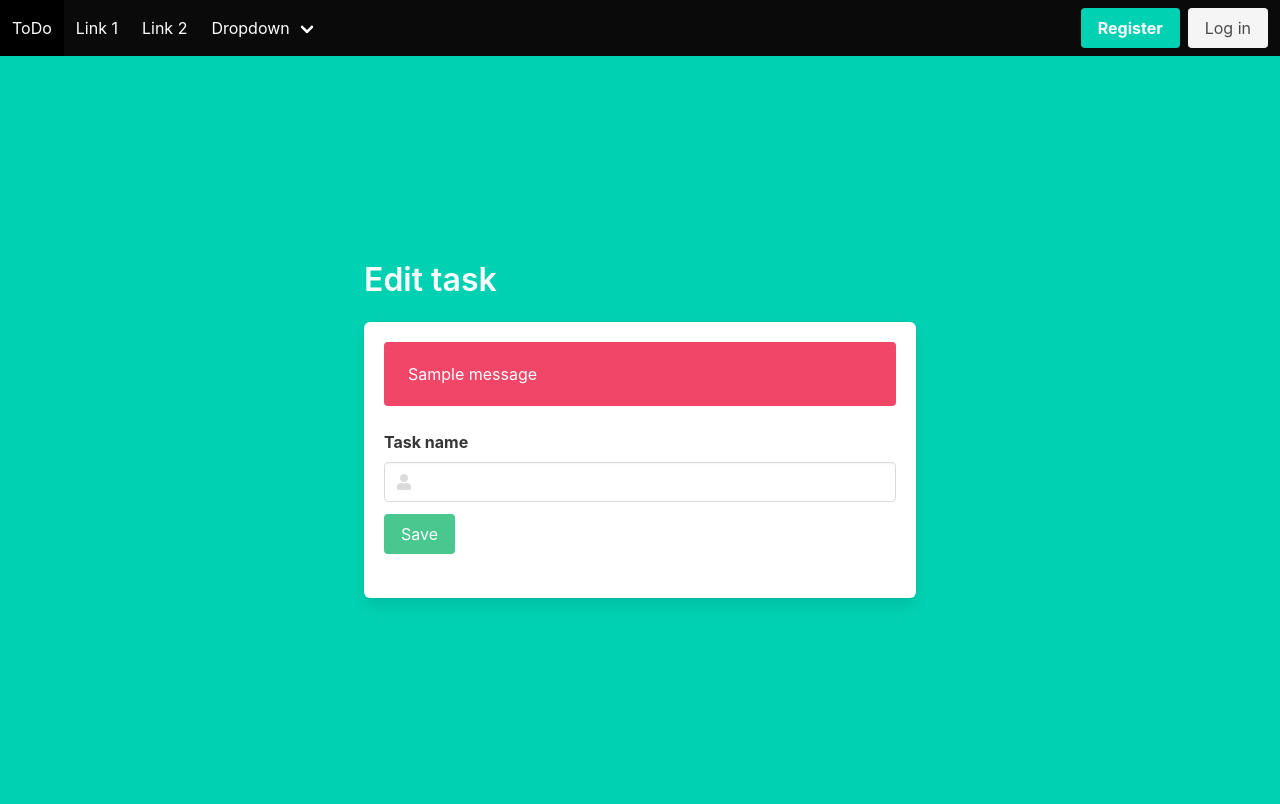
After one commit to stefanvdlugt/todo, a Flask app: template app/templates/task.html in a window 1280 px wide. The commit adds this page. Run offline with Flask 2, Linux system fonts and the light colour scheme; tables that the repository leaves empty hold one stand-in row (values such as "Sample post"); the template is opened without the code that fills it: values that come from a table or form of the project are taken from there, most other values are stand-ins (such as "Sample title", 1, 10 or a date in 2020); one stand-in notice (Sample message) is shown.

Commit message:
Allow deletion and editing of tasks.

```diff
--- /dev/null
+++ b/app/main/forms.py
@@ -0,0 +1,9 @@
+from flask_wtf import FlaskForm
+from wtforms.fields import StringField, SubmitField
+from wtforms.validators import DataRequired, Length
+from app.models import Task
+
+
+class TaskEditForm(FlaskForm):
+    taskname = StringField('Task name', validators=[DataRequired(), Length(max=100)])
+    submit = SubmitField('Save')
--- a/app/templates/index.html
+++ b/app/templates/index.html
@@ -30,8 +30,8 @@
     <tr>
         <td>{{ task.name }}</td>
         <td style="white-space: nowrap;">
-            <a class="icon has-text-info" title="Edit task" href="{{ url_for('main.edit_task', task_id=task.id) }}"><i class="fas fa-edit"></i></a>
-            <a class="icon has-text-danger" title="Delete task" href="{{ url_for('main.delete_task', task_id=task.id) }}"><i class="fas fa-times"></i></a>
+            <a class="icon has-text-info" title="Edit task" href="{{ url_for('main.edit_task', task_id=task.id.hex()) }}"><i class="fas fa-edit"></i></a>
+            <a class="icon has-text-danger" title="Delete task" href="{{ url_for('main.delete_task', task_id=task.id.hex()) }}"><i class="fas fa-times"></i></a>
         </td>
     </tr>
     {% endfor %}
--- /dev/null
+++ b/app/templates/task.html
@@ -0,0 +1,28 @@
+{% extends 'base.html' %}
+
+{% block content %}
+<section class="hero is-primary is-fullheight-with-navbar">
+    <div class="hero-body">
+        <div class="container">
+            <div class="column is-6 is-offset-3">
+                <h3 class="title">Edit task</h3>
+                <div class="box">
+                    {% with messages = get_flashed_messages() %}
+                    {% for message in messages %}
+                    <div class="notification is-danger">
+                        {{ message }}
+                    </div>
+                    {% endfor %}
+                    {% endwith %}
+                    <form action="" method="post">
+                        {{ form.hidden_tag() }}
+                        {{ render_input(form.taskname, icon="fas fa-user") }}
+                        {{ render_button(form.submit, class="is-success") }}
+                    </form>
+                    <br/>
+                </div>
+            </div>
+        </div>
+    </div>
+</section>
+{% endblock %}
```
Also changed, not shown: app/main/routes.py (+28 -6 lines).
